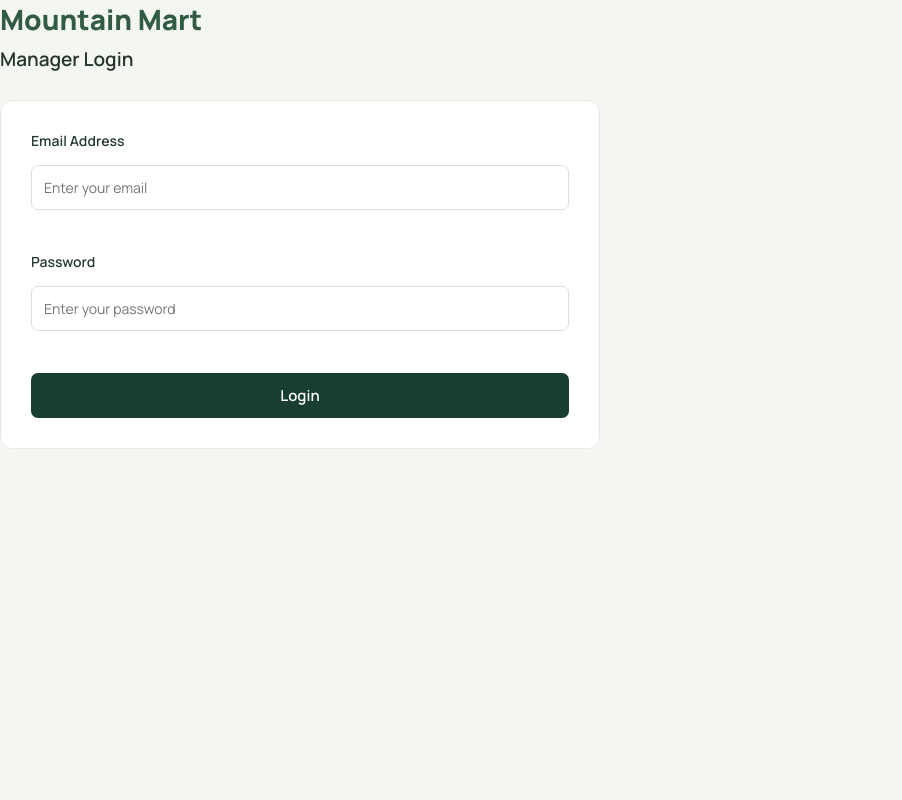
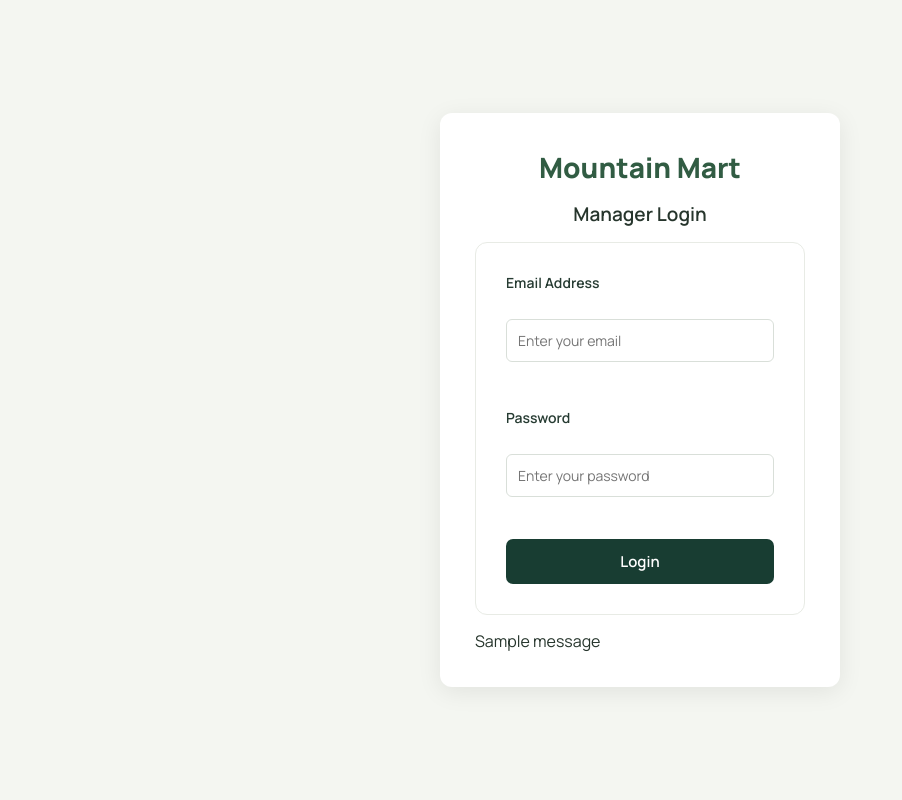
Before and after one commit to iqragulshan/MountainMart, a Flask app: page / in a window 1280 px wide. Shown: the whole page, without its empty margins (0-902 px from the left). Run offline with Flask 3, Linux system fonts and the light colour scheme; one stand-in notice (Sample message) is shown.

Commit message:
Add manager login error and email suggestions

```diff
--- a/app/static/css/style.css
+++ b/app/static/css/style.css
@@ -2284,3 +2284,76 @@ CART - QUANTITY AND REMOVE CONTROLS
         }
     }
 }
+
+.auth-message.error {
+    background-color: #fff0f0;
+    color: #c62828;
+    border: 1px solid #efb5b5;
+    padding: 7px 10px;
+    margin: 12px auto;
+    border-radius: 5px;
+    font-size: 11px;
+    font-weight: 600;
+    text-align: center;
+    width: fit-content;
+    max-width: 100%;
+}
+
+.manager-login-page {
+    min-height: 100vh;
+    display: flex;
+    justify-content: center;
+    align-items: center;
+    padding: 50px 20px;
+}
+
+.manager-login-container {
+    width: 100%;
+    max-width: 400px;
+    margin: 30px auto;
+    padding: 35px;
+    background: #ffffff;
+    border-radius: 12px;
+    box-shadow: 0 5px 25px rgba(0, 0, 0, 0.08);
+}
+
+.manager-login-container h1,
+.manager-login-container h2 {
+    text-align: center;
+    margin-bottom: 15px;
+}
+
+.manager-login-container form {
+    display: flex;
+    flex-direction: column;
+    gap: 12px;
+}
+
+.manager-login-container input {
+    width: 100%;
+    padding: 11px;
+    border-radius: 6px;
+}
+
+.manager-login-container button {
+    margin-top: 10px;
+}
+
+.manager-login-container .auth-message {
+    margin-top: 15px;
+}
+
+.email-suggestions {
+    width: 100%;
+    background: transparent;
+    margin-top: 2px;
+}
+
+.email-suggestion {
+    padding: 6px 10px;
+    cursor: pointer;
+}
+
+.email-suggestion:hover {
+    background: #f0f4ef;
+}
--- a/app/templates/manager_login.html
+++ b/app/templates/manager_login.html
@@ -5,31 +5,38 @@
     <meta charset="UTF-8">
     <meta name="viewport" content="width=device-width, initial-scale=1.0">
     <title>Mountain Mart - Manager Login</title>
-
     <link rel="stylesheet" href="{{ url_for('static', filename='css/style.css') }}">
-
 </head>
 
-<body>
+<script src="{{ url_for('static', filename='js/manager-login.js') }}" defer></script>
 
-    <h1>Mountain Mart</h1>
-    <h2>Manager Login</h2>
+<body class="manager-login-page">
 
-    <form method="POST" action="{{ url_for('auth.manager_login') }}">
+    <div class="manager-login-container">
 
-        <label>Email Address</label>
-        <input type="email" name="email" placeholder="Enter your email" required>
+        <h1>Mountain Mart</h1>
+        <h2>Manager Login</h2>
 
-        <br><br>
+        <form method="POST" action="{{ url_for('auth.manager_login') }}">
 
-        <label>Password</label>
-        <input type="password" name="password" placeholder="Enter your password" required>
+            <label>Email Address</label>
+            <input type="email" id="manager-email" name="email" placeholder="Enter your email" autocomplete="username" required>
 
-        <br><br>
+            <label>Password</label>
+            <input type="password" name="password" placeholder="Enter your password" autocomplete="current-password" required>
 
-        <button type="submit">Login</button>
+            <button type="submit">Login</button>
 
-    </form>
+        </form>
+
+        {% with messages = get_flashed_messages(with_categories=true) %} {% if messages %} {% for category, message in messages %}
+        <div class="auth-message {{ category }}">
+            {{ message }}
+        </div>
+        {% endfor %} {% endif %} {% endwith %}
+
+    </div>
+
 </body>
 
 </html>
```
Also changed, not shown: app/static/js/manager-login.js (added, +58 -0 lines).
